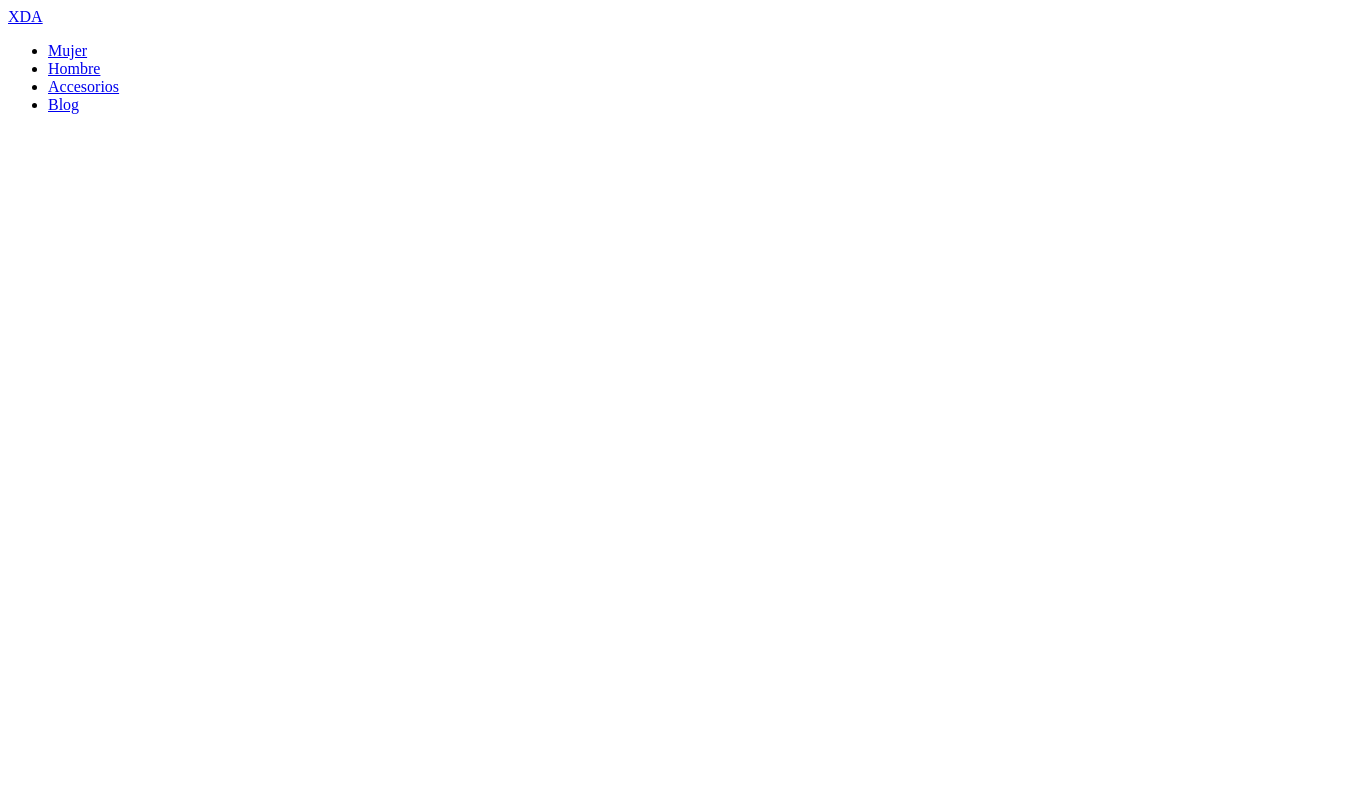
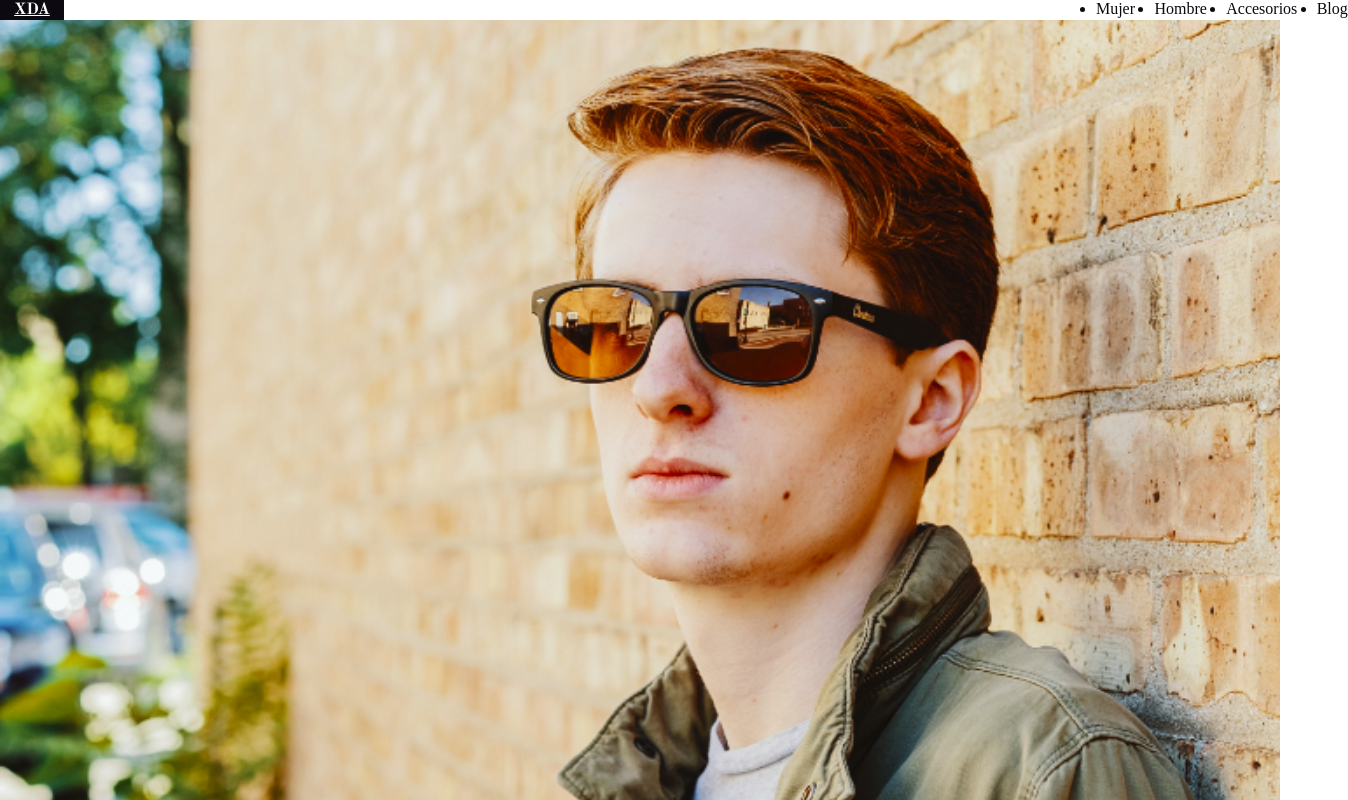
Before and after one commit to HulkGonzalez/TiendaXDA, a plain HTML site: page index.html in a window 1280 px wide. Shown: the top 800 px of the page, 1348 px wide, since content can reach past the window. Drawn offline with nearby package versions, Linux system fonts and the light colour scheme.

Commit message:
Avance en estructura HTML y SASS

```diff
--- a/assets/sass/abstracts/_varibles.scss
+++ b/assets/sass/abstracts/_varibles.scss
@@ -0,0 +1,21 @@
+
+$old-standart-tt: 'Old Standard TT', serif;
+$raleway: 'Raleway', sans-serif;
+
+$regular: 400;
+$bold: 700;
+
+$xxx-large: 50;
+$xx-large: 30;
+$x-large: 20;
+$large: 18;
+$medium: 16;
+$small: 14;
+$x-small: 12;
+
+$white: #fff;
+$isebelline: #ececec;
+$light-gray: #d1d1d1;
+$smoky-black: #0c0910;
+$granite-gray: #646266;
+$quick-silver: #a6a5ab;
--- a/assets/sass/base/_typography.scss
+++ /dev/null
@@ -1,5 +0,0 @@
-body {
-    font-family: 'Old Standard TT', serif;
-    font-family: 'Raleway', sans-serif;
-
-}
--- a/assets/sass/layout/_header.scss
+++ b/assets/sass/layout/_header.scss
@@ -0,0 +1,40 @@
+.header {
+
+
+    &__lin {
+      color: $smoky-black;
+      justify-content:flex-start;
+      margin: 0% 5%;
+    }
+    &__link {
+      display: inline-flex;
+
+
+    }
+    &__links {
+
+    }
+    &__logo {
+      width: 5%;
+      text-align: center;
+      background-color: $smoky-black;
+
+
+      &--text {
+      color: $white;
+      font-family: $old-standart-tt;
+      font-weight: $bold;
+      font-size: $xxx-large;
+
+
+      }
+
+
+
+
+    }
+    &__nav {
+       display: flex;
+       justify-content: space-between;
+    }
+  }
--- a/assets/sass/layout/_main-section.scss
+++ b/assets/sass/layout/_main-section.scss
@@ -0,0 +1,37 @@
+.imagen {
+    &__principal {
+      width: 100%;
+    }
+
+  }
+  .main {
+
+  }
+
+  .section01 {
+
+    &__h1 {
+    font-family: $old-standart-tt;
+    font-weight: $bold;
+    font-size: $xx-large
+    }
+    &__p {
+
+    }
+
+  }
+  .section02 {
+
+    &__h2 {
+
+    }
+
+    &__newsletter {
+
+    }
+
+    &__suscribir {
+
+    }
+
+  }
--- a/assets/sass/main.scss
+++ b/assets/sass/main.scss
@@ -14,6 +14,9 @@
 @import 'layout/form';
 @import 'layout/header';
 @import 'layout/main-section';
+@import 'layout/footer';
+@import 'layout/grid';
+@import 'layout/nav';
 
 //components
 @import 'components/buttons';
--- a/index.html
+++ b/index.html
@@ -14,32 +14,55 @@
     <title>Tienda XDA</title>
 </head>
 <body>
-
     <header class="header">
-        <nav class="nav">
-           <a href="#" class="logo">XDA</a>
-           <ul class="nav-menu">
-               <li class="nav-menu-item">
-                   <a href="#" class="nav-menu-link">Mujer</a>
-               </li>
-               <li class="nav-menu-item">
-                <a href="#" class="nav-menu-link">Hombre</a>
-            </li>
-            <li class="nav-menu-item">
-                <a href="#" class="nav-menu-link">Accesorios</a>
-            </li>
-            <li class="nav-menu-item">
-                <a href="#" class="nav-menu-link">Blog</a>
-            </li>
-           </ul>
+        <nav class="header__nav">
+            <div class="header__logo">
+                <a href="#" class="header__logo--text">XDA</a>
+            </div>
+            <div class="header__links">
+                <ul class="header__link">
+                    <li class="header__lin">
+                        <a>Mujer</a>
+                    </li>
+                    <li class="header__lin">
+                        <a>Hombre</a>
+                    </li>
+                    <li class="header__lin">
+                        <a>Accesorios</a>
+                    </li>
+                    <li class="header__lin">
+                        <a>Blog</a>
+                    </li>
+                </ul>
+            </div>
         </nav>
     </header>
 
+    <main class="main">
+        <img src="assets/img/imagen1.png" class="imagen__principal" alt="">
+    </main>
 
+    <section class="section01">
+        <h1 class="section01__h1">Lorem ipsum dolor sit amet</h1>
+        <p class="section01__p">Lorem ipsum dolor sit amet consectetur adipisicing elit. Minima nam, dignissimos cupiditate
+            dolore eos laborum adipisci numquam quas, culpa aliquid iusto harum natus mollitia aut? Quas laboriosam tenetur,
+            dicta repudiandae repellat explicabo perspiciatis fuga molestiae molestias expedita sequi accusamus minima
+            praesentium ipsam voluptates quibusdam accusantium ratione, maxime vero quisquam libero porro soluta. Maiores,
+            enim. Fugiat libero placeat perspiciatis a saepe recusandae ab maiores molestiae eum officiis, impedit tenetur
+            harum, aut perferendis. Quas earum magnam nulla dolorem perspiciatis nisi, est similique illo exercitationem
+            inventore ad fuga, aperiam qui accusantium iste neque? Porro laborum sed aperiam similique iusto ab quibusdam
+            ullam ea.</p>
+        <button>Ir a la Tienda</button>
+    </section>
 
-
-
-
-
+    <section class="section02">
+        <div class="section02__newsletter">
+            <h2 class="section02__h2">Newsletter</h2>
+            <label>Correo Electronico
+                <input type="text" placeholder="Ingresa tu correo electronico">
+            </label>
+        </div>
+        <div class="section02__suscribir">Suscribir</div>
+    </section>
 </body>
 </html>
```
Also changed, not shown: assets/css/main.css, assets/sass/layout/_grid.scss (added), assets/sass/layout/_nav.scss (added), 2 other files.
